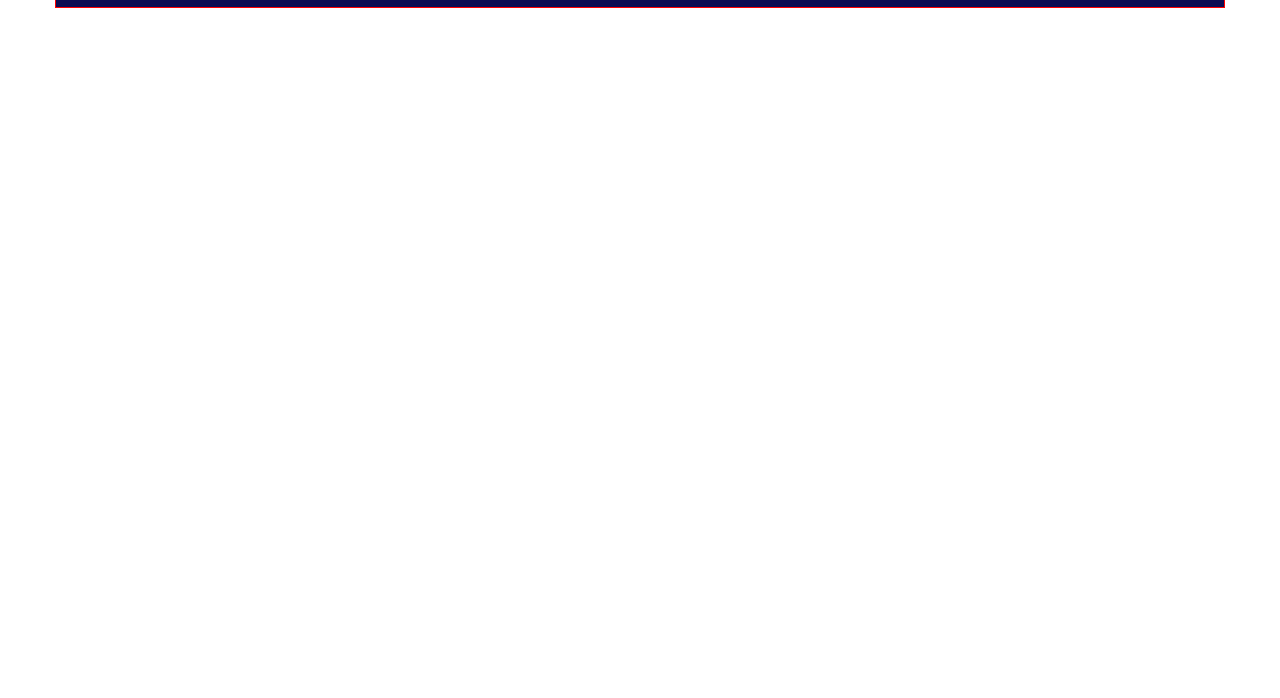
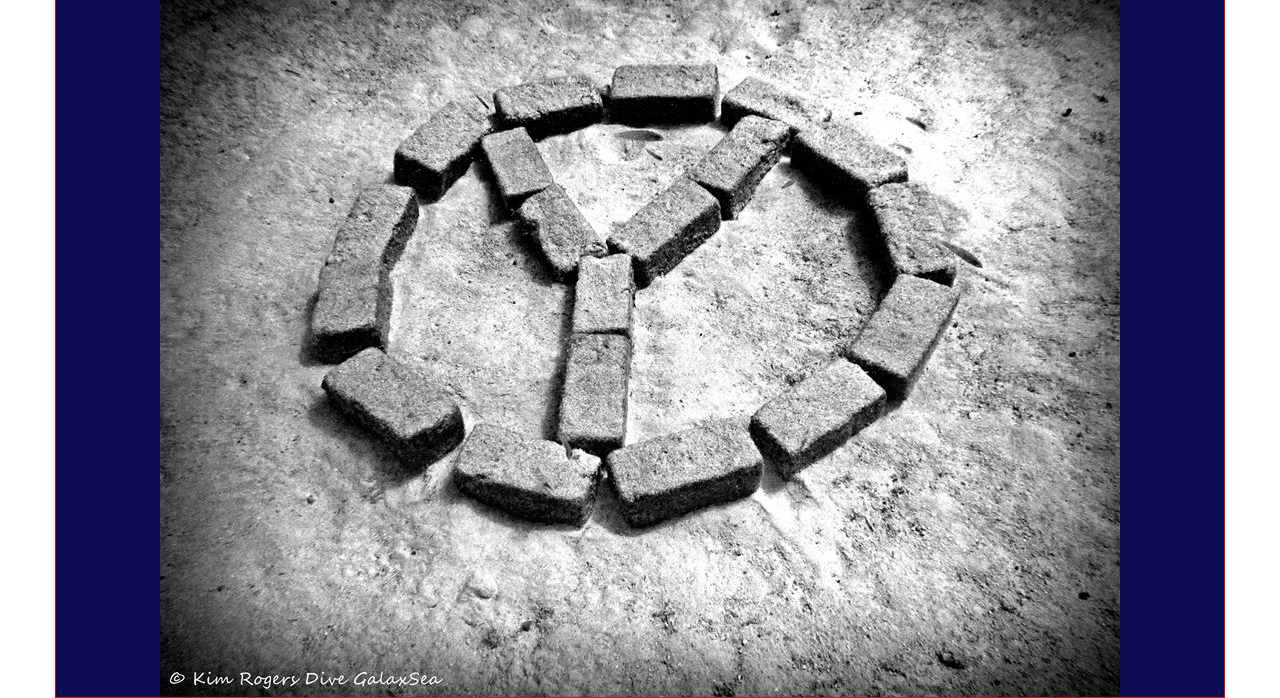
Before and after one commit to troyleach/divegalaxsea, a website: page index.html in a window 1280 px wide. Shown: the part 197-895 px from the top of the page. Before the commit the page ends 800 px from the top, so only its background shows below. Drawn offline with nearby package versions, Linux system fonts and the light colour scheme.

Commit message:
added one gallery image

```diff
--- a/css/main.css
+++ b/css/main.css
@@ -206,10 +206,6 @@ textarea {
 }
 
 
-/*  menu below */
-
-@import url(http://fonts.googleapis.com/css?family=Montserrat:400,700);
-
 .bottom-border {
   -webkit-box-shadow: 0 4px 5px -4px #aed8f2;
 }
@@ -219,6 +215,11 @@ textarea {
   padding: 10px;
 }
 
+.gallery-images {}
+
+
+/*  menu below */
+@import url(http://fonts.googleapis.com/css?family=Montserrat:400,700);
 #cssmenu,
 #cssmenu ul,
 #cssmenu ul li,
--- a/index.html
+++ b/index.html
@@ -64,8 +64,8 @@
     </div>
     <div class="row">
         <div class="col-md-12">
-            <div class="">
-              <p>the next part goes here</p>
+            <div class="gallery-image-container">
+              <img class='gallery-images center-block' alt='gallary-image' src='img/img7.jpg' />
             </div>
         </div>
     </div>
```
Also changed, not shown: img/img7.jpg (added).
